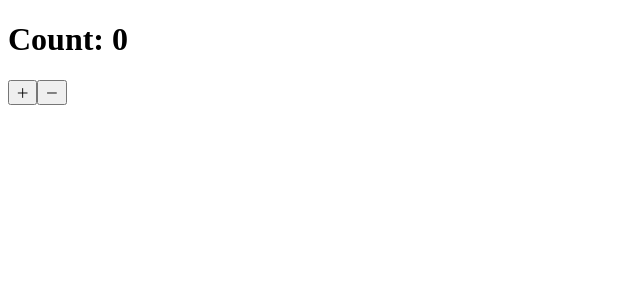
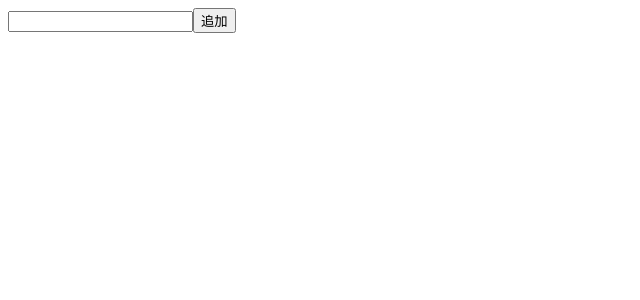
Before and after one commit to Ujita0709/JSRP06, a React (Vite) app: page / in a window 1280 px wide. Shown: the top 300 px of the page, without its empty margins (0-640 px from the left). Built offline with nearby package versions, Linux system fonts and the light colour scheme.

Commit message:
問題20

```diff
--- a/src/App.jsx
+++ b/src/App.jsx
@@ -16,19 +16,18 @@
 //import B from "./B";
 //import Child3 from "./Child3.jsx"
 //import Counter from "./Counter4.jsx"
+//import { useDispatch, useSelector } from "react-redux";
+//import { increment, decrement } from "./store/CounterSlice";
 
-import { useDispatch, useSelector } from "react-redux";
-import { increment, decrement } from "./store/CounterSlice";
+import UserForm from "./UserForm.jsx"
+import UserList from "./UserList.jsx";
 
 function App() {
-  const count = useSelector((state) => state.counter);
-  const dispatch = useDispatch();
 
   return (
     <div>
-      <h1>Count: {count}</h1>
-      <button onClick={() => dispatch(increment())}>＋</button>
-      <button onClick={() => dispatch(decrement())}>－</button>
+      <UserForm />
+      <UserList />
     </div>
   );
 }
--- /dev/null
+++ b/src/UserForm.jsx
@@ -0,0 +1,23 @@
+import { useState } from "react";
+import { useAtom } from "jotai";
+import { usersAtom } from "./atoms";
+
+function UserForm() {
+  const [users, setUsers] = useAtom(usersAtom);
+  const [text, setText] = useState("");
+
+  const addUser = () => {
+    if (!text.trim()) return;
+    setUsers([...users, text]);
+    setText("");
+  };
+
+  return (
+    <div>
+      <input value={text} onChange={(e) => setText(e.target.value)} />
+      <button onClick={addUser}>追加</button>
+    </div>
+  );
+}
+
+export default UserForm;
--- /dev/null
+++ b/src/UserList.jsx
@@ -0,0 +1,23 @@
+import { useAtom } from "jotai";
+import { usersAtom } from "./atoms";
+
+function UserList() {
+  const [users, setUsers] = useAtom(usersAtom);
+
+  const remove = (i) => {
+    setUsers(users.filter((_, index) => index !== i));
+  };
+
+  return (
+    <ul>
+      {users.map((u, i) => (
+        <li key={i}>
+          {u}
+          <button onClick={() => remove(i)}>削除</button>
+        </li>
+      ))}
+    </ul>
+  );
+}
+
+export default UserList;
--- /dev/null
+++ b/src/atoms.jsx
@@ -0,0 +1,3 @@
+import { atomWithStorage } from "jotai/utils";
+
+export const usersAtom = atomWithStorage("users", []);
```
